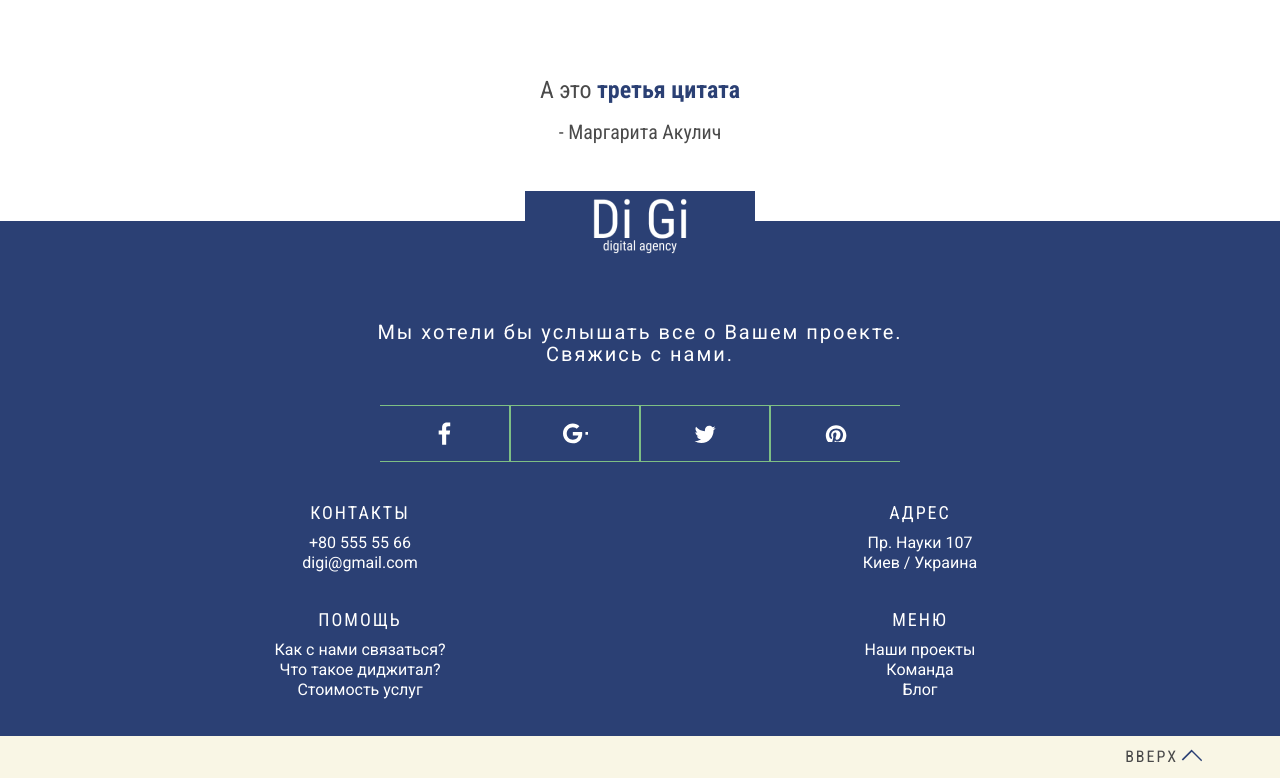
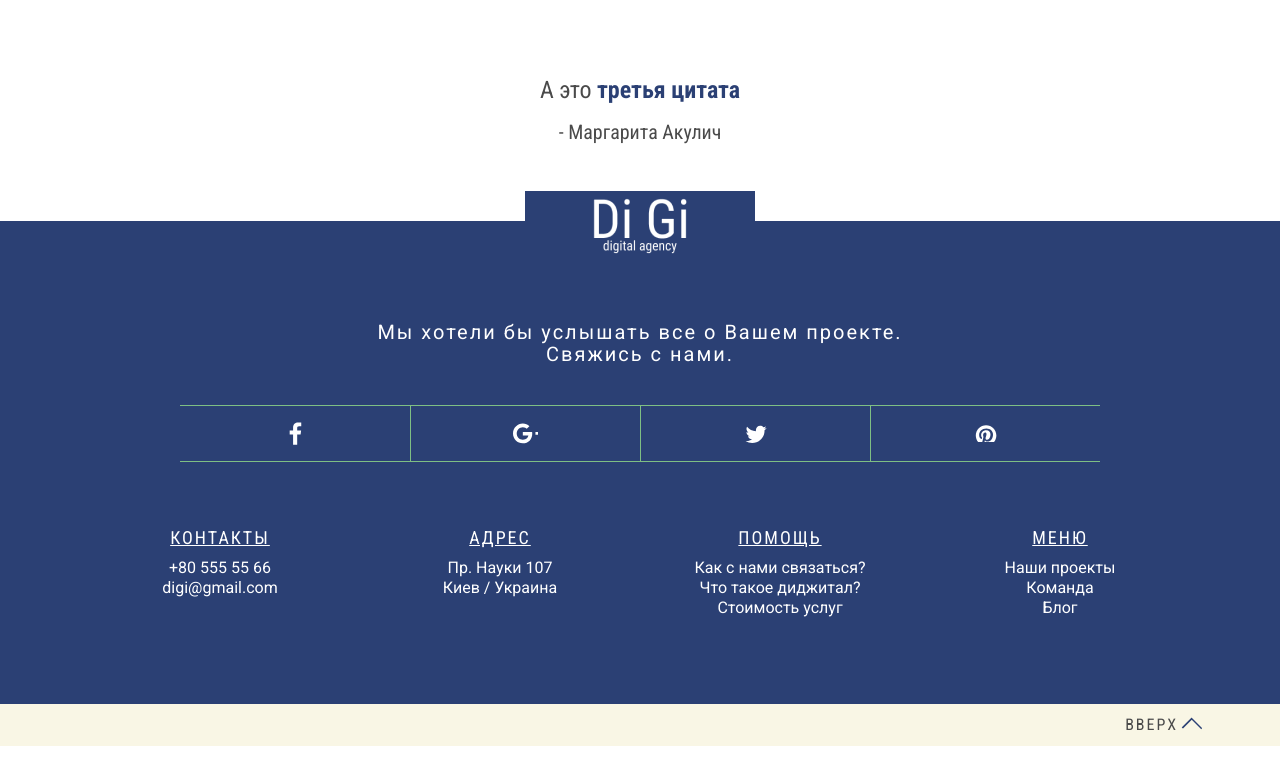
Before and after one commit to rwcalinin/mobile-first-gi-gi, a website built with webpack: page src/index.html in a window 1280 px wide. Shown: the part 4849-5627 px from the top of the page. After the commit the page ends 5595 px from the top, so only its background shows below. Built offline with nearby package versions, Linux system fonts and the light colour scheme; files whose address does not match are found by name.

Commit message:
footer adaptive ready

```diff
--- a/src/index.html
+++ b/src/index.html
@@ -340,26 +340,18 @@
         <p class="footer__text">Мы хотели бы услышать все о Вашем проекте. <br> Свяжись с нами.</p>
 
         <div class="footer__smm">
-          <div class="footer__smm-item">
-            <a href="#" class="footer__smm-link">
+          <a href="#" class="footer__smm-link"><div class="footer__smm-item">
               <img src="./images/smm/facebook.svg" alt="facebook" class="footer__smm-icon">
-            </a>
-          </div>
-          <div class="footer__smm-item">
-            <a href="#" class="footer__smm-link">
+          </div></a>
+          <a href="#" class="footer__smm-link"><div class="footer__smm-item">
               <img src="./images/smm/google.svg" alt="google" class="footer__smm-icon">
-            </a>
-          </div>
-          <div class="footer__smm-item">
-            <a href="#" class="footer__smm-link">
+          </div></a>
+          <a href="#" class="footer__smm-link"><div class="footer__smm-item">
               <img src="./images/smm/twitter.svg" alt="twitter" class="footer__smm-icon">
-            </a>
-          </div>
-          <div class="footer__smm-item">
-            <a href="#" class="footer__smm-link">
+          </div></a>
+          <a href="#" class="footer__smm-link"><div class="footer__smm-item">
               <img src="images/smm/pinterest.svg" alt="pinterest" class="footer__smm-icon">
-            </a>
-          </div>
+          </div></a>
         </div>
 
         <div class="footer__bottom-box">
--- a/src/sass/_adapt/_full-1440.scss
+++ b/src/sass/_adapt/_full-1440.scss
@@ -82,4 +82,10 @@
         }
     }
 
+    .footer {
+        &__smm-link {
+            width: 280px;
+        }
+    }
+
 }
--- a/src/sass/_adapt/_small-1024.scss
+++ b/src/sass/_adapt/_small-1024.scss
@@ -74,4 +74,17 @@
         }
     }
 
+    .footer {
+        &__bottom-box {
+            padding-top: 25px;
+            padding-bottom: 50px;
+        }
+        &__block {
+            width: 25%;
+        }
+        &__smm-link {
+            width: 230px;
+        }
+    }
+
 }
--- a/src/sass/_adapt/_tablet-640.scss
+++ b/src/sass/_adapt/_tablet-640.scss
@@ -149,18 +149,16 @@
             justify-content: center;
         }
 
-        &__smm-item {
+        &__smm-link {
             display: flex;
             justify-content: center;
             align-items: center;
             width: 130px;
             height: 57px;
             border: 1px solid #7EBF84;
+            border-right: none;
             &:first-child {
                 border-left: none;
-            }
-            &:last-child {
-                border-right: none;
             }
         }
 
--- a/src/sass/_adapt/_tablet-768.scss
+++ b/src/sass/_adapt/_tablet-768.scss
@@ -101,4 +101,16 @@
         }
     }
 
+    .footer {
+
+        &__smm {
+            display: flex;
+            justify-content: center;
+        }
+
+        &__smm-link {
+            width: 172px;
+        }
+    }
+
 }
--- a/src/sass/_blocks/_footer.scss
+++ b/src/sass/_blocks/_footer.scss
@@ -47,6 +47,7 @@
     &__subtitle {
         font-family: "Roboto Condensed";
         text-transform: uppercase;
+        text-decoration: underline;
         color: #fff;
         font-size: 18px;
         line-height: 21px;
```
Also changed, not shown: dist/css/style.css, dist/index.html.
